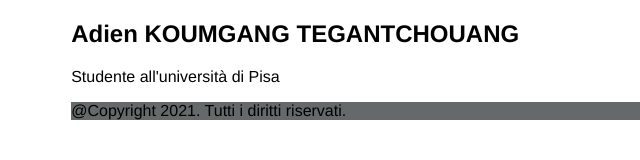
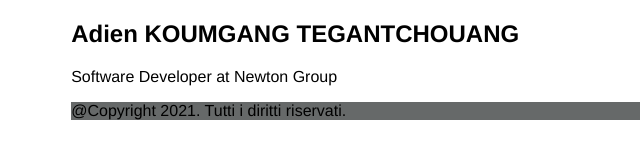
Before and after one commit to adrienKoumgangT/adrienKoumgangT.github.io, a plain HTML site: page html/index.it.html in a window 1280 px wide. Shown: the full height of the page, 0-640 px from the left. Drawn offline with Linux system fonts and the light colour scheme.

Commit message:
update content

```diff
--- a/html/index.it.html
+++ b/html/index.it.html
@@ -47,7 +47,7 @@
 
       <!-- Il contient un article -->
       <h2>Adien KOUMGANG TEGANTCHOUANG</h2>
-      <p>Studente all'università di Pisa</p>
+      <p>Software Developer at Newton Group</p>
 
     </main>
 
```
